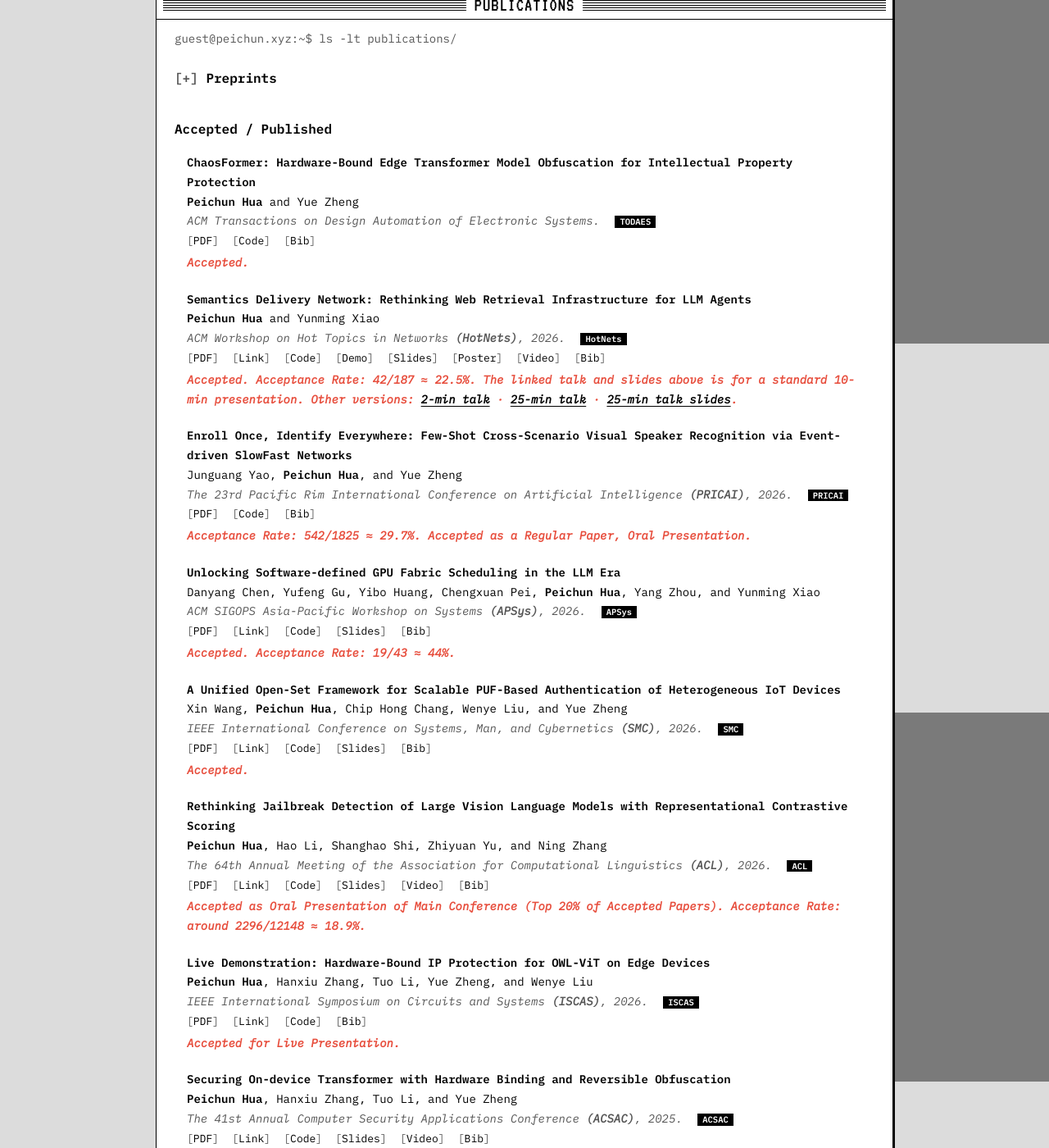
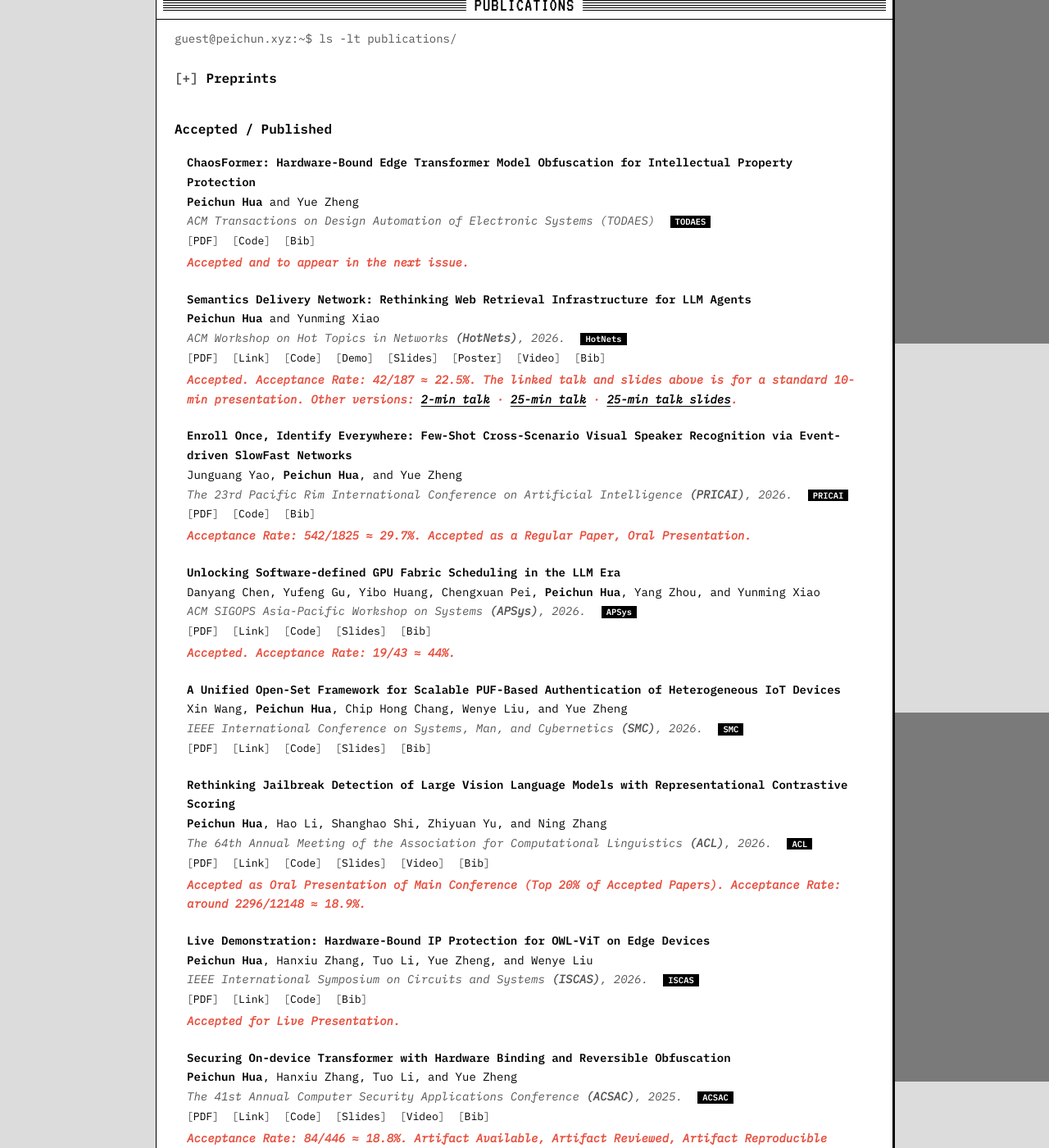
Before and after one commit to sarendis56/sarendis56.github.io, a Jekyll site: the page built from index.md, in a window 1280 px wide and 1400 px high, scrolled down 931 px. Shown: the whole window at 82% size. Built offline with Jekyll 4.4.1, drawn with Linux system fonts in a browser that asks for light colours; a style sheet for code colours, icons or effects is not loaded.

Commit message:
Update 11.23

```diff
--- a/_data/publications.yml
+++ b/_data/publications.yml
@@ -123,7 +123,7 @@ main:
     id: chaosformer
     authors: <strong>Peichun Hua</strong> and Yue Zheng
     conference_short: TODAES
-    conference: ACM Transactions on Design Automation of Electronic Systems.
+    conference: ACM Transactions on Design Automation of Electronic Systems (TODAES)
     pdf: assets/docs/TODAES.pdf
     code: https://github.com/sarendis56/ChaosFormer-IP-Protection
     show_on_homepage: true
@@ -135,7 +135,7 @@ main:
         note={Accepted for publication}
       }
     notes: |
-      Accepted.
+      Accepted and to appear in the next issue.
 
   - title: "Semantics Delivery Network: Rethinking Web Retrieval Infrastructure for LLM Agents"
     id: semantics-delivery-network
@@ -330,8 +330,6 @@ main:
         year={2026},
         organization={IEEE}
       }
-    notes: |
-      Accepted.
 
   - title: "Rethinking Jailbreak Detection of Large Vision Language Models with Representational Contrastive Scoring"
     id: representational-contrastive-scoring
```
